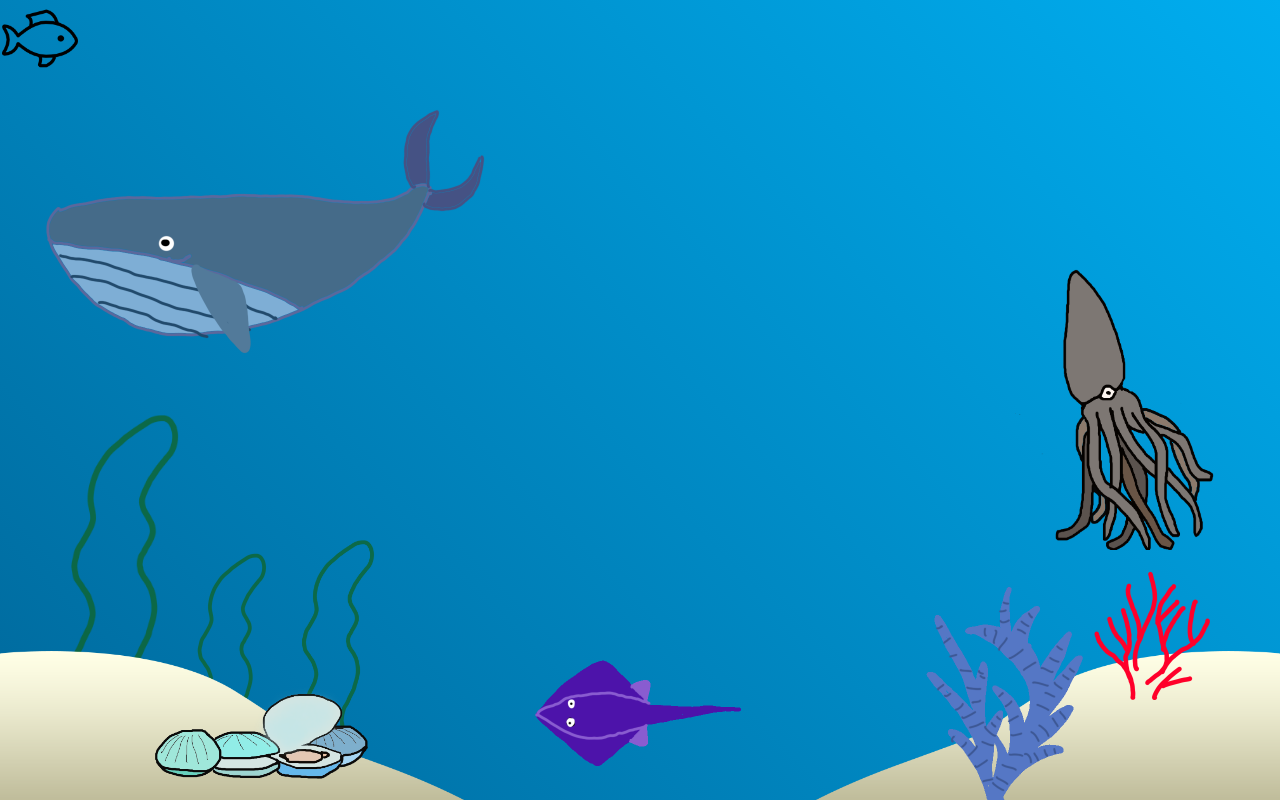
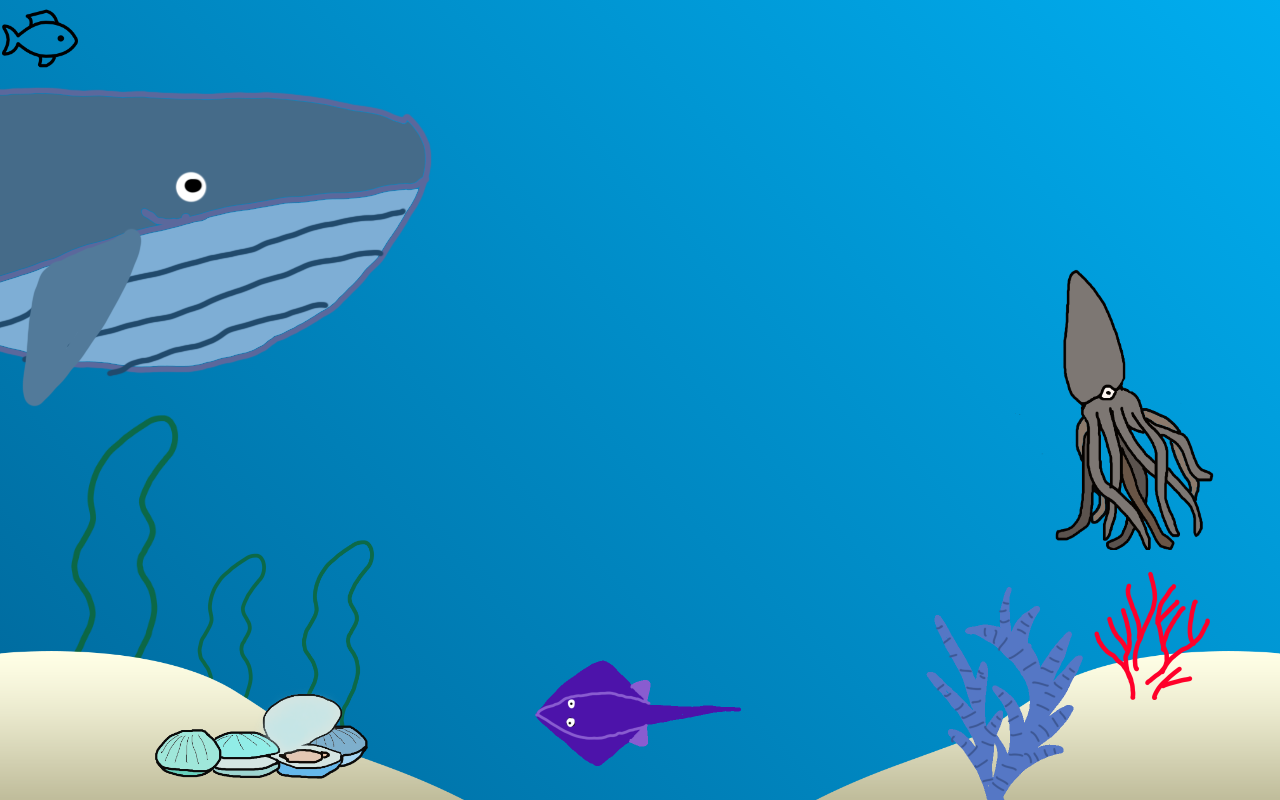
Before and after one commit to ChemistryX/aquarium, a plain HTML site: page index.html in a window 1280 px wide. Drawn offline with Linux system fonts and the light colour scheme.

Commit message:
Position update

```diff
--- a/index.html
+++ b/index.html
@@ -23,10 +23,9 @@
             <img src="/assets/images/sand.png" class="align bottom-right" style="width: 768px; transform: scaleX(-1);">
             <img src="/assets/images/squid.png" class="align bottom-right" style="width: 300px; bottom: 250px;">
             <img src="/assets/images/ray.png" class="align bottom-center" style="width: 512px; bottom: -200px;">
-            <img src="/assets/images/whale.png" class="align left" style="width: 512px;">
+            <img src="/assets/images/whale.png" class="align left" style="width: 1024px; transform: scaleX(-1); left: -500px; top: -300px;">
             <img src="/assets/images/coral1.png" class="align bottom-right" style="width: 256px; bottom: 100px;">
             <img src="/assets/images/coral2.png" class="align bottom-right" style="width: 512px;">
-
         </div>
     </div>
 </body>
```
